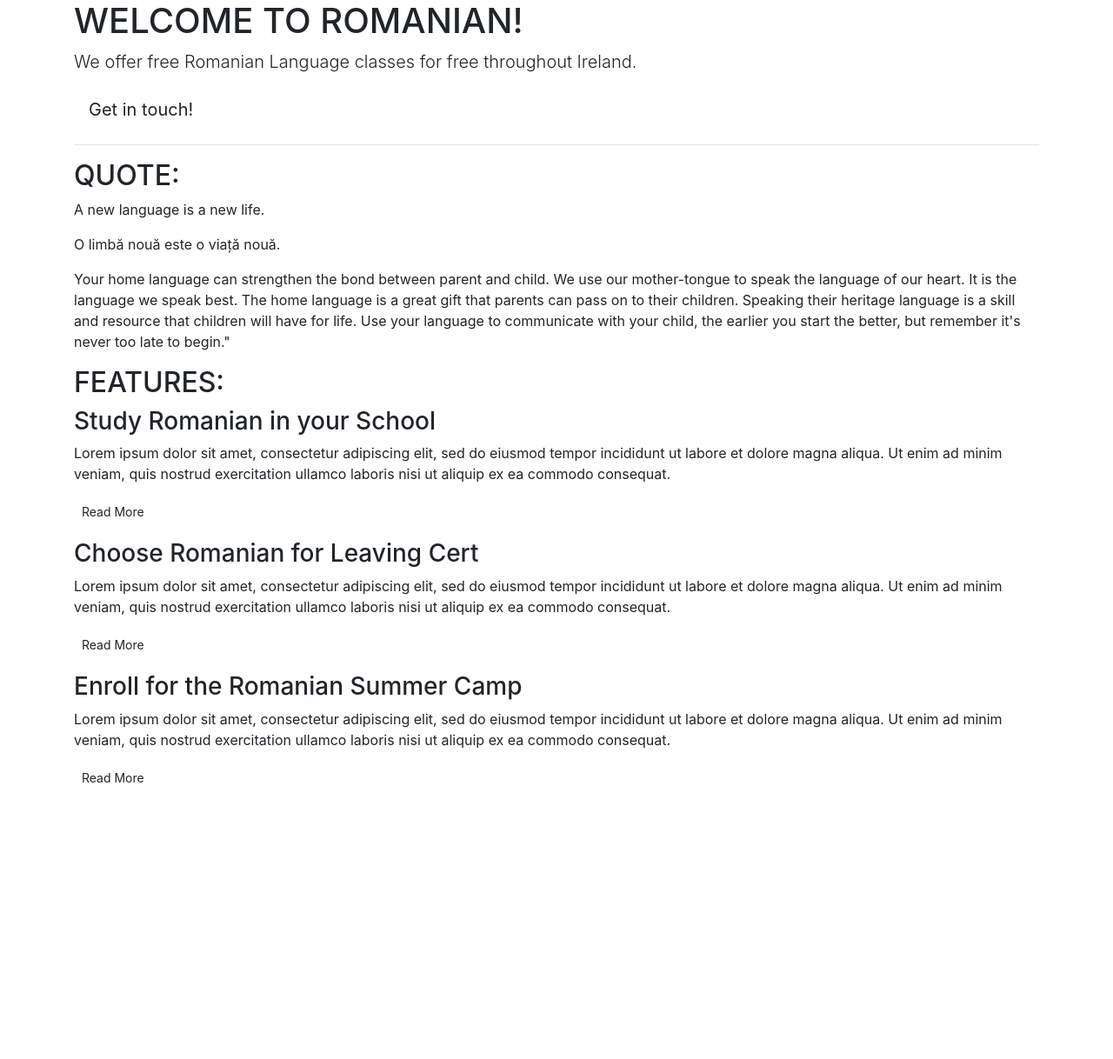
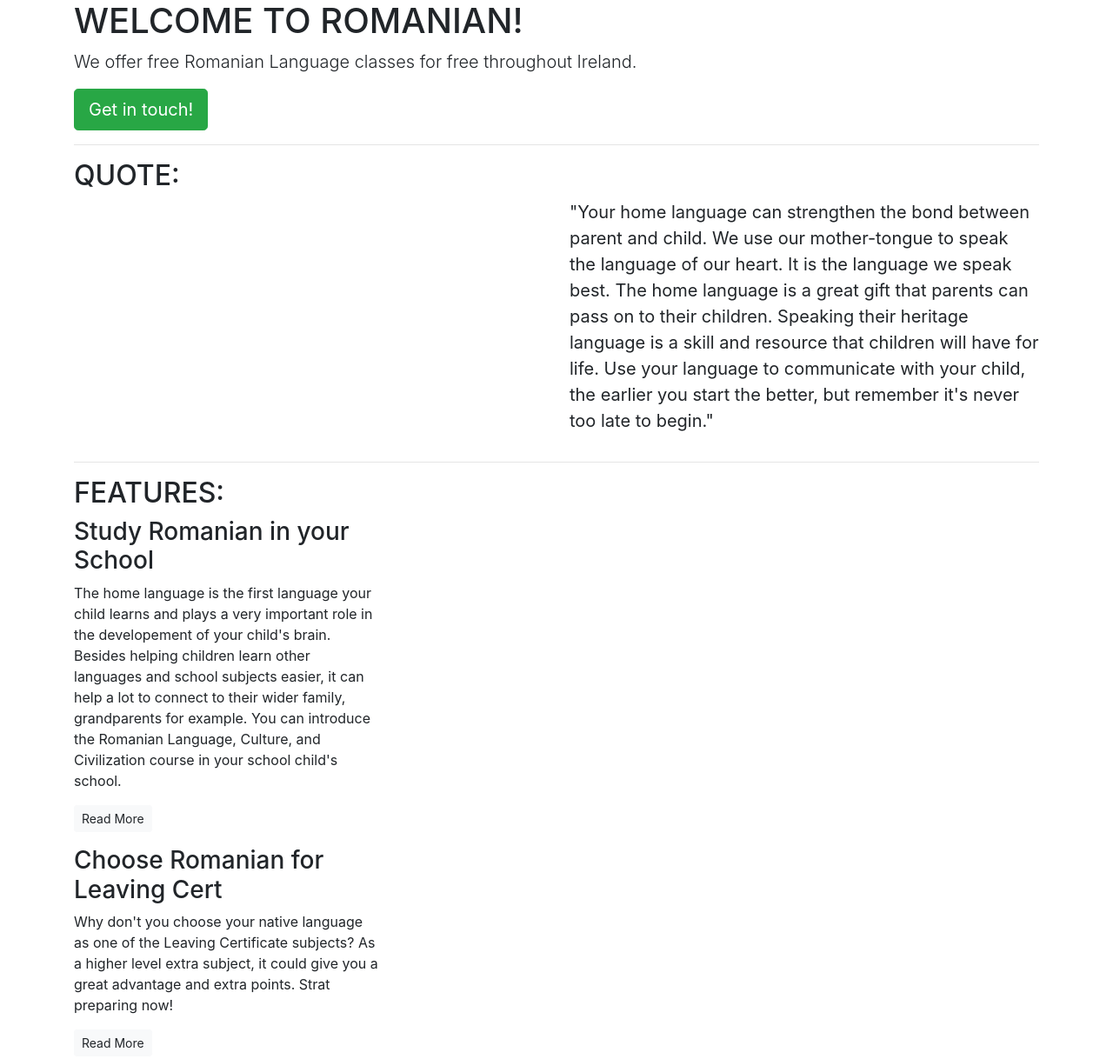
Before and after one commit to csababorzasi/milestone-project-one, a plain HTML site: page index.html in a window 1280 px wide. Shown: the top 1218 px of the page at 87% size. Before the commit the page ends 926 px from the top, so only its background shows below. Drawn offline with nearby package versions, Linux system fonts and the light colour scheme.

Commit message:
Layout created

```diff
--- a/index.html
+++ b/index.html
@@ -13,21 +13,34 @@
   <body>
     <article class="container">
     <!-- Wellcome -->
+        <div class="row">
+            <div class="col-12">
+                <section class="callout">
                     <h1 class="text-uppercase">Welcome to Romanian!</h1>
                         <p class="lead">We offer free Romanian Language classes for free throughout Ireland.</p>
-            <p><button class="btn btn-lg btn--cta btn--red" data-toggle="modal" data-target="#signUpModal">Get in touch!</button></p>
+                        <button class="btn btn-success btn-lg" data-toggle="modal" data-target="#signUpModal">Get in touch!</button>
+                </section>
+            </div>
+        </div>
     <!-- /.Wellcome -->
     <hr>
 
     <!-- Quote -->
-        <section class="quotes">
+        <section class="quote">
+            <div class="row">
+                <div class="col-12">
                     <h2 class="text-uppercase">Quote:</h2>
-            <blockquote class="quote">
-                <p>A new language is a new life.</p>
-                <footer>O limbă nouă este o viață nouă.</footer>
+                </div>
+            </div>
+            <div class="row">
+                <div class="col-12 col-md-6">
+                    <blockquote class="blockquote">
+                        <!-- Image - multi-ethnic-transylvania.jpeg -->
                     </blockquote>
-            <blockquote class="quote">
-                <p>Your home language can strengthen the bond between parent and child.
+                </div>
+                <div class="col-12 col-md-6">
+                    <blockquote class="blockquote">
+                        <p>"Your home language can strengthen the bond between parent and child.
                         We use our mother-tongue to speak the language of our heart.
                         It is the language we speak best. The home language is a great gift
                         that parents can pass on to their children.  Speaking their heritage language
@@ -35,30 +48,59 @@
                         language to communicate with your child, the earlier you start the better,
                         but remember it's never too late to begin."</p>
                     </blockquote>
+                </div>
+            </div>
         </section>
 
     <!-- /.Quote -->
+    <hr>
+
     <!-- Features -->
         <section class="features">
+            <div class="row">
+                <div class="col-12">
                     <h2 class="text-uppercase">Features:</h2>
+                </div>
+            </div>
+            <div class="row">
+                <div class="col-12 col-md-6 col-lg-4">
                     <div class="feature">
                         <h3>Study Romanian in your School</h3>
-                <p>Lorem ipsum dolor sit amet, consectetur adipiscing elit, sed do eiusmod tempor incididunt ut labore et dolore magna aliqua. Ut enim ad minim veniam, quis nostrud exercitation ullamco laboris nisi ut aliquip ex ea commodo consequat.</p>
-                <p><a class="btn btn-sm btn-default" href="">Read More</a></p>
+                        <p>The home language is the first language your child learns and plays a very
+                        important role in the developement of your child's brain. Besides helping
+                        children learn other languages and school subjects easier, it can help a lot
+                        to connect to their wider family, grandparents for example. You can introduce
+                        the Romanian Language, Culture, and Civilization course in your school child's
+                        school.</p>
+                        <p><a class="btn btn-sm btn-light" href="">Read More</a></p>
                     </div>
+                </div>
+            </div>
+            <div class="row">
+                <div class="col-12 col-md-6 col-lg-4">
                     <div class="feature">
                         <h3>Choose Romanian for Leaving Cert</h3>
-                <p>Lorem ipsum dolor sit amet, consectetur adipiscing elit, sed do eiusmod tempor incididunt ut labore et dolore magna aliqua. Ut enim ad minim veniam, quis nostrud exercitation ullamco laboris nisi ut aliquip ex ea commodo consequat.</p>
-                <p><a class="btn btn-sm btn-default" href="">Read More</a></p>
+                        <p>Why don't you choose your native language as one of the Leaving Certificate
+                        subjects? As a higher level extra subject, it could give you a great advantage
+                        and extra points. Strat preparing now!</p>
+                        <p><a class="btn btn-sm btn-light" href="">Read More</a></p>
                     </div>
+                </div>
+            </div>
+            <div class="row">
+                <div class="col-12 col-md-6 col-lg-4">
                     <div class="feature">
                         <h3>Enroll for the Romanian Summer Camp</h3>
-                <p>Lorem ipsum dolor sit amet, consectetur adipiscing elit, sed do eiusmod tempor incididunt ut labore et dolore magna aliqua. Ut enim ad minim veniam, quis nostrud exercitation ullamco laboris nisi ut aliquip ex ea commodo consequat.</p>
-                <p><a class="btn btn-sm btn-default" href="">Read More</a></p>
+                        <p>The Romanian Summer Camp takes places between June 29 and July 10,
+                        and is for secondary school students, aged between 12-17 years of age. .</p>
+                        <p><a class="btn btn-sm btn-light" href="">Read More</a></p>
+                    </div>
+                </div>
             </div>
         </section>
 
     <!-- /.Features -->
+    <hr>
     </article>
 
     <!-- Optional JavaScript -->
```
Lines whose indentation alone changed are shown as unchanged.
